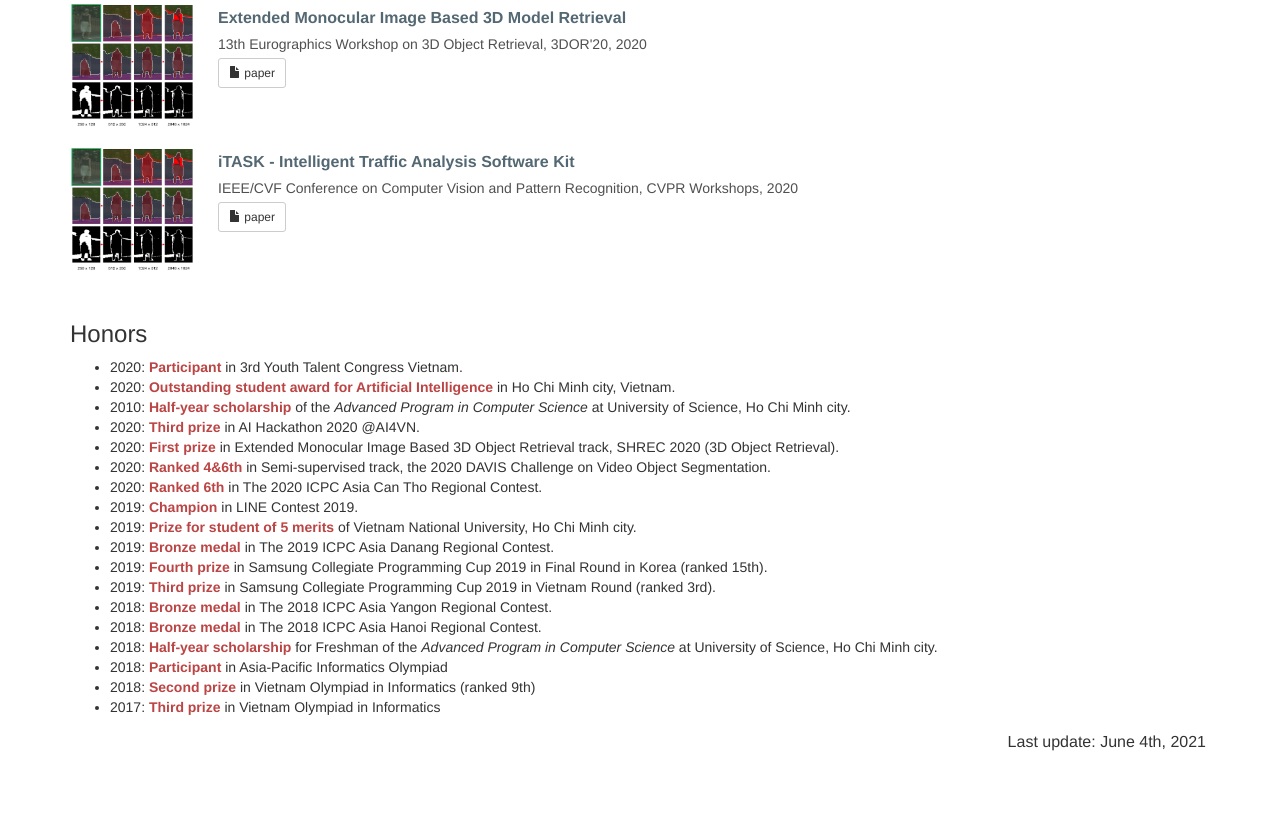
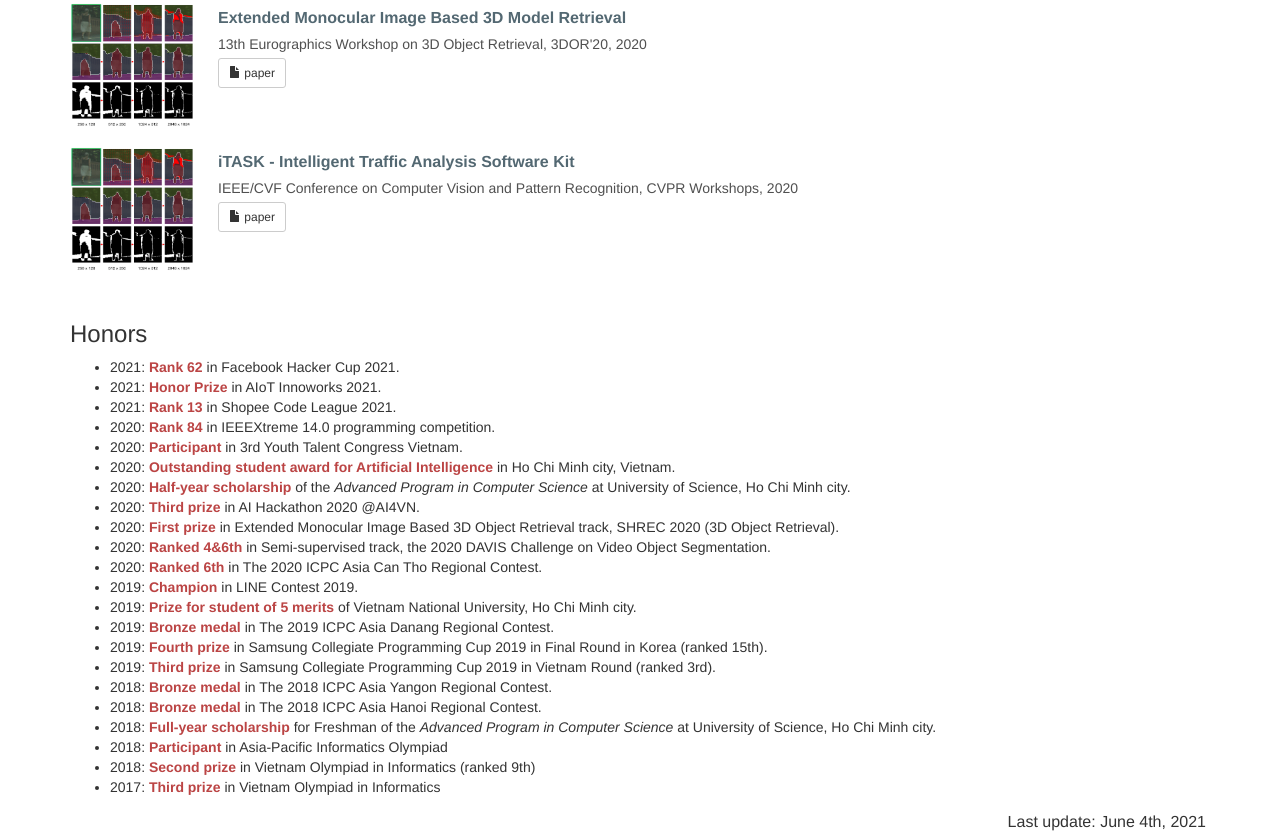
Before and after one commit to nero1342/nero1342.github, a plain HTML site: page index.html in a window 1280 px wide. Shown: the part 1001-1839 px from the top of the page. Before the commit the page ends 1759 px from the top, so only its background shows below. Drawn offline with Linux system fonts and the light colour scheme.

Commit message:
[ADDED] Oct 10th

```diff
--- a/index.html
+++ b/index.html
@@ -270,13 +270,28 @@
                     <h3>Honors</h3>
                     <ul class="honors">
                         <li>
+                            2021: <font color="#BB4444"><b>Rank 62</b></font> in Facebook Hacker Cup 2021.
+                        </li>
+
+                        <li>
+                            2021: <font color="#BB4444"><b>Honor Prize</b></font> in AIoT Innoworks 2021.
+                        </li>
+
+                        <li>
+                            2021: <font color="#BB4444"><b>Rank 13</b></font> in Shopee Code League 2021.
+                        </li>
+                        <li>
+                            2020: <font color="#BB4444"><b>Rank 84</b></font> in IEEEXtreme 14.0 programming competition.
+                        </li>
+
+                        <li>
                             2020: <font color="#BB4444"><b>Participant</b></font> in 3rd Youth Talent Congress Vietnam.
                         </li>
                         <li>
                             2020: <font color="#BB4444"><b>Outstanding student award for Artificial Intelligence</b></font> in Ho Chi Minh city, Vietnam.
                         </li>
                         <li>
-                            2010: <font color="#BB4444"><b>Half-year scholarship</b></font>  of the <i>Advanced Program in Computer Science</i> at University of Science, Ho Chi Minh city.
+                            2020: <font color="#BB4444"><b>Half-year scholarship</b></font>  of the <i>Advanced Program in Computer Science</i> at University of Science, Ho Chi Minh city.
                         </li>
                         <li>
                             2020: <font color="#BB4444"><b>Third prize</b></font> in AI Hackathon 2020 @AI4VN.
@@ -313,7 +328,7 @@
                             2018: <font color="#BB4444"><b>Bronze medal</b></font> in The 2018 ICPC Asia Hanoi Regional Contest.
                         </li>
                         <li>
-                            2018: <font color="#BB4444"><b>Half-year scholarship</b></font>  for Freshman of the <i>Advanced Program in Computer Science</i> at University of Science, Ho Chi Minh city.
+                            2018: <font color="#BB4444"><b>Full-year scholarship</b></font>  for Freshman of the <i>Advanced Program in Computer Science</i> at University of Science, Ho Chi Minh city.
                         </li>
                         <li>
                             2018: <font color="#BB4444"><b>Participant</b></font> in Asia-Pacific Informatics Olympiad
```
